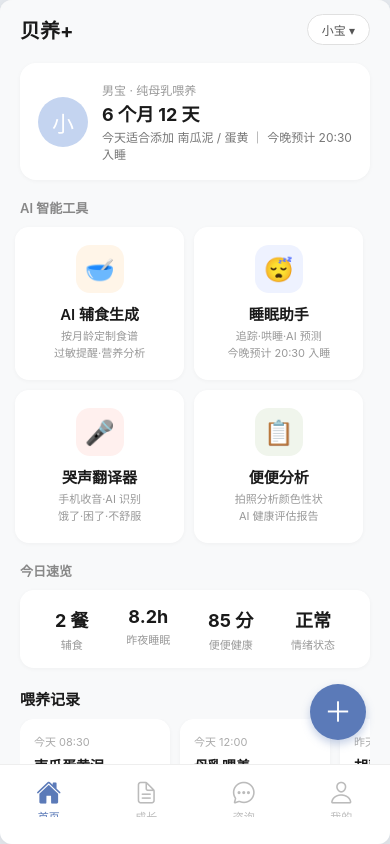
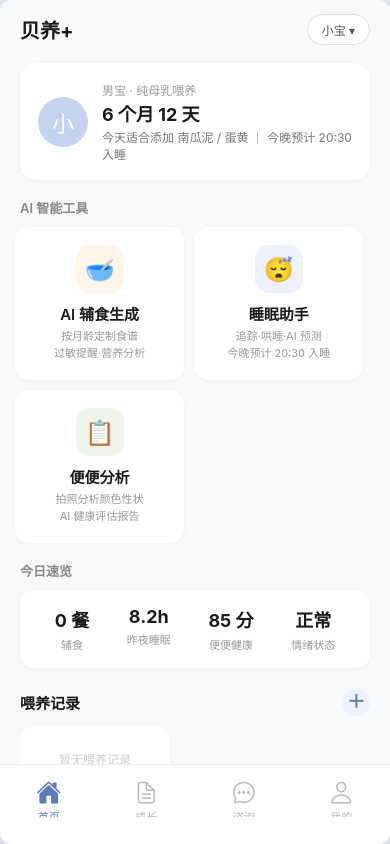
Before and after one commit to Ssunriseface/infant_mom, a React Native app: screen /HomeMain in a window 390 px wide. Built offline with nearby package versions, Linux system fonts and the light colour scheme.

Commit message:
feat: add inline record forms on HomeScreen with RecordContext integration

```diff
--- a/App.tsx
+++ b/App.tsx
@@ -6,6 +6,7 @@ import { createNativeStackNavigator } from '@react-navigation/native-stack';
 import { createBottomTabNavigator } from '@react-navigation/bottom-tabs';
 import { Colors } from './src/theme/colors';
 import { SubscriptionProvider } from './src/contexts/SubscriptionContext';
+import { RecordProvider } from './src/contexts/RecordContext';
 
 import HomeScreen from './src/screens/HomeScreen';
 import RecordsScreen from './src/screens/RecordsScreen';
@@ -83,6 +84,7 @@ function TabIcon({ name, focused, color, size }: {
 export default function App() {
   const content = (
     <SubscriptionProvider>
+      <RecordProvider>
       <NavigationContainer>
       <Tab.Navigator
         screenOptions={({ route }) => ({
@@ -103,6 +105,7 @@ export default function App() {
         <Tab.Screen name="Profile" component={ProfileStackScreen} options={{ tabBarLabel: '我的' }} />
       </Tab.Navigator>
     </NavigationContainer>
+    </RecordProvider>
     </SubscriptionProvider>
   );
 
--- a/src/screens/HomeScreen.tsx
+++ b/src/screens/HomeScreen.tsx
@@ -1,49 +1,148 @@
-import React from 'react';
+import React, { useState } from 'react';
 import {
   View,
   Text,
   StyleSheet,
   ScrollView,
   TouchableOpacity,
+  TextInput,
   StatusBar,
-  Alert,
 } from 'react-native';
 import { Colors } from '../theme/colors';
+import { useRecords, FeedingRecord, SleepRecord, PoopRecord } from '../contexts/RecordContext';
 
-function RecordSection({ title, cards }: {
-  title: string;
-  cards: { date: string; title: string; detail: string; badge: string; badgeType: string }[];
+function RecordCard({ date, title, detail, badge, badgeType }: {
+  date: string; title: string; detail: string; badge: string; badgeType: string;
 }) {
   return (
-    <View style={styles.section}>
-      <Text style={styles.sectionTitle}>{title}</Text>
-      <ScrollView horizontal showsHorizontalScrollIndicator={false}>
-        {cards.map((item, i) => (
-          <View key={i} style={styles.recordCard}>
-            <Text style={styles.rcDate}>{item.date}</Text>
-            <Text style={styles.rcTitle}>{item.title}</Text>
-            <Text style={styles.rcDetail}>{item.detail}</Text>
+    <View style={styles.recordCard}>
+      <Text style={styles.rcDate}>{date}</Text>
+      <Text style={styles.rcTitle}>{title}</Text>
+      <Text style={styles.rcDetail}>{detail}</Text>
       <View style={[
         styles.rcBadge,
-              item.badgeType === 'ok' && { backgroundColor: Colors.ok },
-              item.badgeType === 'warn' && { backgroundColor: Colors.warn },
-              item.badgeType === 'info' && { backgroundColor: Colors.primaryLight },
+        badgeType === 'ok' && { backgroundColor: Colors.ok },
+        badgeType === 'warn' && { backgroundColor: Colors.warn },
+        badgeType === 'info' && { backgroundColor: Colors.primaryLight },
       ]}>
         <Text style={[
           styles.rcBadgeText,
-                item.badgeType === 'ok' && { color: Colors.okText },
-                item.badgeType === 'warn' && { color: Colors.warnText },
-                item.badgeType === 'info' && { color: Colors.primary },
-              ]}>{item.badge}</Text>
+          badgeType === 'ok' && { color: Colors.okText },
+          badgeType === 'warn' && { color: Colors.warnText },
+          badgeType === 'info' && { color: Colors.primary },
+        ]}>{badge}</Text>
       </View>
-          </View>
-        ))}
-      </ScrollView>
     </View>
   );
 }
 
+const FEEDING_TYPES: FeedingRecord['type'][] = ['母乳', '配方奶', '辅食'];
+const POOP_COLORS = [
+  { code: '#e8d088', name: '金黄' },
+  { code: '#a0b888', name: '绿' },
+  { code: '#b89868', name: '棕' },
+  { code: '#c0c0c0', name: '灰' },
+  { code: '#d47868', name: '红' },
+];
+const POOP_TEXTURES: PoopRecord['texture'][] = ['软', '稀', '硬'];
+
 export default function HomeScreen({ navigation }: any) {
+  const { feedingRecords, sleepRecords, poopRecords, addFeeding, addSleep, addPoop } = useRecords();
+  const [openForm, setOpenForm] = useState<'feeding' | 'sleep' | 'poop' | null>(null);
+
+  // Feeding form state
+  const [feedType, setFeedType] = useState<FeedingRecord['type']>('辅食');
+  const [feedFood, setFeedFood] = useState('');
+  const [feedAmount, setFeedAmount] = useState('');
+  const [feedNote, setFeedNote] = useState('');
+
+  // Sleep form state
+  const [sleepTime, setSleepTime] = useState('20:00');
+  const [wakeTime, setWakeTime] = useState('06:00');
+  const [sleepWakes, setSleepWakes] = useState('0');
+  const [sleepNote, setSleepNote] = useState('');
+
+  // Poop form state
+  const [poopColor, setPoopColor] = useState(POOP_COLORS[0]);
+  const [poopTexture, setPoopTexture] = useState<PoopRecord['texture']>('软');
+  const [poopNote, setPoopNote] = useState('');
+
+  const now = () => {
+    const d = new Date();
+    return `${d.getHours().toString().padStart(2, '0')}:${d.getMinutes().toString().padStart(2, '0')}`;
+  };
+
+  const calcDuration = (st: string, wt: string) => {
+    const [sh, sm] = st.split(':').map(Number);
+    const [wh, wm] = wt.split(':').map(Number);
+    let mins = (wh * 60 + wm) - (sh * 60 + sm);
+    if (mins < 0) mins += 24 * 60;
+    const h = Math.floor(mins / 60);
+    const m = mins % 60;
+    return `${h}h${m > 0 ? m + 'm' : ''}`;
+  };
+
+  const handleSaveFeeding = () => {
+    if (!feedFood.trim()) return;
+    addFeeding({
+      time: now(),
+      type: feedType,
+      food: feedFood.trim(),
+      amount: feedAmount.trim() || undefined,
+      note: feedNote.trim() || undefined,
+    });
+    setFeedFood(''); setFeedAmount(''); setFeedNote(''); setOpenForm(null);
+  };
+
+  const handleSaveSleep = () => {
+    addSleep({
+      date: '昨晚',
+      sleepTime,
+      wakeTime,
+      duration: calcDuration(sleepTime, wakeTime),
+      wakes: parseInt(sleepWakes, 10) || 0,
+      note: sleepNote.trim() || undefined,
+    });
+    setSleepNote(''); setOpenForm(null);
+  };
+
+  const handleSavePoop = () => {
+    addPoop({
+      time: now(),
+      color: poopColor.code,
+      colorName: poopColor.name,
+      texture: poopTexture,
+      note: poopNote.trim() || undefined,
+    });
+    setPoopNote(''); setOpenForm(null);
+  };
+
+  const feedingCards = feedingRecords.slice(0, 5).map((r) => ({
+    date: `今天 ${r.time}`,
+    title: r.food,
+    detail: `${r.type}${r.amount ? ' · ' + r.amount : ''}${r.note ? ' · ' + r.note : ''}`,
+    badge: r.type === '辅食' ? '辅食' : r.type,
+    badgeType: 'ok',
+  }));
+
+  const sleepCards = sleepRecords.slice(0, 5).map((r) => ({
+    date: r.date,
+    title: `夜间睡眠 ${r.duration}`,
+    detail: `${r.sleepTime} → ${r.wakeTime} · 夜醒 ${r.wakes} 次`,
+    badge: r.wakes <= 1 ? '良好' : r.wakes <= 2 ? '正常' : '注意',
+    badgeType: r.wakes <= 1 ? 'ok' : r.wakes <= 2 ? 'info' : 'warn',
+  }));
+
+  const poopCards = poopRecords.slice(0, 5).map((r) => ({
+    date: `今天 ${r.time}`,
+    title: `${r.colorName}${r.texture}便`,
+    detail: r.note || `${r.colorName}色${r.texture}便`,
+    badge: r.texture === '软' ? '正常' : '注意',
+    badgeType: r.texture === '软' ? 'ok' : 'warn',
+  }));
+
+  const todayFeedCount = feedingRecords.filter((r) => r.time.startsWith(new Date().getHours().toString())).length || feedingRecords.length || 0;
+
   return (
     <View style={styles.container}>
       <StatusBar barStyle="dark-content" backgroundColor={Colors.background} />
@@ -72,49 +171,22 @@ export default function HomeScreen({ navigation }: any) {
         <View style={styles.sectionLabel}>
           <Text style={styles.sectionLabelText}>AI 智能工具</Text>
         </View>
-
         <View style={styles.toolGrid}>
-          <TouchableOpacity
-            style={styles.toolCard}
-            onPress={() => navigation.navigate('FeedingTool')}
-            activeOpacity={0.7}
-          >
+          <TouchableOpacity style={styles.toolCard} onPress={() => navigation.navigate('FeedingTool')} activeOpacity={0.7}>
             <View style={[styles.toolIcon, { backgroundColor: Colors.feeding }]}>
               <Text style={styles.toolEmoji}>🥣</Text>
             </View>
             <Text style={styles.toolName}>AI 辅食生成</Text>
             <Text style={styles.toolDesc}>按月龄定制食谱{'\n'}过敏提醒·营养分析</Text>
           </TouchableOpacity>
-
-          <TouchableOpacity
-            style={styles.toolCard}
-            onPress={() => navigation.navigate('SleepTool')}
-            activeOpacity={0.7}
-          >
+          <TouchableOpacity style={styles.toolCard} onPress={() => navigation.navigate('SleepTool')} activeOpacity={0.7}>
             <View style={[styles.toolIcon, { backgroundColor: Colors.sleep }]}>
               <Text style={styles.toolEmoji}>😴</Text>
             </View>
             <Text style={styles.toolName}>睡眠助手</Text>
             <Text style={styles.toolDesc}>追踪·哄睡·AI 预测{'\n'}今晚预计 20:30 入睡</Text>
           </TouchableOpacity>
-
-          <TouchableOpacity
-            style={styles.toolCard}
-            onPress={() => navigation.navigate('CryTool')}
-            activeOpacity={0.7}
-          >
-            <View style={[styles.toolIcon, { backgroundColor: Colors.cry }]}>
-              <Text style={styles.toolEmoji}>🎤</Text>
-            </View>
-            <Text style={styles.toolName}>哭声翻译器</Text>
-            <Text style={styles.toolDesc}>手机收音·AI 识别{'\n'}饿了·困了·不舒服</Text>
-          </TouchableOpacity>
-
-          <TouchableOpacity
-            style={styles.toolCard}
-            onPress={() => navigation.navigate('PoopTool')}
-            activeOpacity={0.7}
-          >
+          <TouchableOpacity style={styles.toolCard} onPress={() => navigation.navigate('PoopTool')} activeOpacity={0.7}>
             <View style={[styles.toolIcon, { backgroundColor: Colors.poop }]}>
               <Text style={styles.toolEmoji}>📋</Text>
             </View>
@@ -127,10 +199,9 @@ export default function HomeScreen({ navigation }: any) {
         <View style={styles.sectionLabel}>
           <Text style={styles.sectionLabelText}>今日速览</Text>
         </View>
-
         <View style={styles.todayStrip}>
           <View style={styles.todayItem}>
-            <Text style={styles.todayVal}>2 餐</Text>
+            <Text style={styles.todayVal}>{todayFeedCount} 餐</Text>
             <Text style={styles.todayLbl}>辅食</Text>
           </View>
           <View style={styles.todayItem}>
@@ -147,45 +218,159 @@ export default function HomeScreen({ navigation }: any) {
           </View>
         </View>
 
-        {/* Feeding Records */}
-        <RecordSection
-          title="喂养记录"
-          cards={[
-            { date: '今天 08:30', title: '南瓜蛋黄泥', detail: '辅食第 2 餐 · 吃了大半碗', badge: '爱吃', badgeType: 'ok' },
-            { date: '今天 12:00', title: '母乳喂养', detail: '左侧 15min · 右侧 10min', badge: '正常', badgeType: 'info' },
-            { date: '昨天 18:00', title: '胡萝卜猪肝泥', detail: '第一次尝试 · 接受度一般', badge: '观察中', badgeType: 'warn' },
-          ]}
-        />
+        {/* === Feeding Records === */}
+        <View style={styles.section}>
+          <View style={styles.sectionHeader}>
+            <Text style={styles.sectionTitle}>喂养记录</Text>
+            <TouchableOpacity
+              style={styles.addBtn}
+              onPress={() => setOpenForm(openForm === 'feeding' ? null : 'feeding')}
+            >
+              <Text style={styles.addBtnText}>{openForm === 'feeding' ? '−' : '＋'}</Text>
+            </TouchableOpacity>
+          </View>
 
-        {/* Sleep Records */}
-        <RecordSection
-          title="睡眠记录"
-          cards={[
-            { date: '昨晚', title: '夜间睡眠 8.2h', detail: '20:35 → 06:15 · 夜醒 2 次', badge: '正常', badgeType: 'info' },
-            { date: '昨天', title: '白天小觉 40min', detail: '14:00 → 14:40', badge: '规律', badgeType: 'ok' },
-            { date: '前天', title: '夜间睡眠 7.8h', detail: '21:00 → 05:50 · 夜醒 3 次', badge: '注意', badgeType: 'warn' },
-          ]}
-        />
+          {openForm === 'feeding' && (
+            <View style={styles.formCard}>
+              <View style={styles.chipRow}>
+                {FEEDING_TYPES.map((t) => (
+                  <TouchableOpacity
+                    key={t}
+                    style={[styles.chip, feedType === t && styles.chipActive]}
+                    onPress={() => setFeedType(t)}
+                  >
+                    <Text style={[styles.chipText, feedType === t && styles.chipTextActive]}>{t}</Text>
+                  </TouchableOpacity>
+                ))}
+              </View>
+              <TextInput style={styles.input} placeholder="食物名称" placeholderTextColor="#ccc" value={feedFood} onChangeText={setFeedFood} />
+              <TextInput style={styles.input} placeholder="食量（选填）" placeholderTextColor="#ccc" value={feedAmount} onChangeText={setFeedAmount} />
+              <TextInput style={styles.input} placeholder="备注（选填）" placeholderTextColor="#ccc" value={feedNote} onChangeText={setFeedNote} />
+              <TouchableOpacity style={styles.saveBtn} onPress={handleSaveFeeding}>
+                <Text style={styles.saveBtnText}>保存</Text>
+              </TouchableOpacity>
+            </View>
+          )}
 
-        {/* Poop Records */}
-        <RecordSection
-          title="便便记录"
-          cards={[
-            { date: '今天', title: '健康分 85', detail: '金黄色软便 · 母乳典型', badge: '正常', badgeType: 'ok' },
-            { date: '昨天', title: '健康分 78', detail: '偏干 · 建议增加饮水', badge: '注意', badgeType: 'warn' },
-            { date: '5/29', title: '健康分 90', detail: '完美 · 消化吸收好', badge: '优秀', badgeType: 'ok' },
-          ]}
-        />
+          <ScrollView horizontal showsHorizontalScrollIndicator={false}>
+            {feedingCards.length > 0 ? feedingCards.map((item, i) => (
+              <RecordCard key={i} {...item} />
+            )) : (
+              <View style={styles.emptyCard}>
+                <Text style={styles.emptyText}>暂无喂养记录</Text>
+              </View>
+            )}
+          </ScrollView>
+        </View>
 
+        {/* === Sleep Records === */}
+        <View style={styles.section}>
+          <View style={styles.sectionHeader}>
+            <Text style={styles.sectionTitle}>睡眠记录</Text>
+            <TouchableOpacity
+              style={styles.addBtn}
+              onPress={() => setOpenForm(openForm === 'sleep' ? null : 'sleep')}
+            >
+              <Text style={styles.addBtnText}>{openForm === 'sleep' ? '−' : '＋'}</Text>
+            </TouchableOpacity>
+          </View>
+
+          {openForm === 'sleep' && (
+            <View style={styles.formCard}>
+              <View style={styles.formRow}>
+                <View style={styles.formCol}>
+                  <Text style={styles.formLabel}>入睡</Text>
+                  <TextInput style={styles.input} placeholder="20:00" placeholderTextColor="#ccc" value={sleepTime} onChangeText={setSleepTime} />
+                </View>
+                <View style={styles.formCol}>
+                  <Text style={styles.formLabel}>醒来</Text>
+                  <TextInput style={styles.input} placeholder="06:00" placeholderTextColor="#ccc" value={wakeTime} onChangeText={setWakeTime} />
+                </View>
+              </View>
+              <Text style={styles.durationText}>时长: {calcDuration(sleepTime, wakeTime)}</Text>
+              <View style={styles.formRow}>
+                <View style={styles.formCol}>
+                  <Text style={styles.formLabel}>夜醒次数</Text>
+                  <TextInput style={styles.input} placeholder="0" placeholderTextColor="#ccc" value={sleepWakes} onChangeText={setSleepWakes} keyboardType="numeric" />
+                </View>
+              </View>
+              <TextInput style={styles.input} placeholder="备注（选填）" placeholderTextColor="#ccc" value={sleepNote} onChangeText={setSleepNote} />
+              <TouchableOpacity style={styles.saveBtn} onPress={handleSaveSleep}>
+                <Text style={styles.saveBtnText}>保存</Text>
+              </TouchableOpacity>
+            </View>
+          )}
+
+          <ScrollView horizontal showsHorizontalScrollIndicator={false}>
+            {sleepCards.length > 0 ? sleepCards.map((item, i) => (
+              <RecordCard key={i} {...item} />
+            )) : (
+              <View style={styles.emptyCard}>
+                <Text style={styles.emptyText}>暂无睡眠记录</Text>
+              </View>
+            )}
           </ScrollView>
+        </View>
 
+        {/* === Poop Records === */}
+        <View style={styles.section}>
+          <View style={styles.sectionHeader}>
+            <Text style={styles.sectionTitle}>便便记录</Text>
             <TouchableOpacity
-        style={styles.fab}
-        onPress={() => Alert.alert('提示', '记录已添加（演示）')}
-        activeOpacity={0.8}
+              style={styles.addBtn}
+              onPress={() => setOpenForm(openForm === 'poop' ? null : 'poop')}
             >
-        <Text style={styles.fabText}>＋</Text>
+              <Text style={styles.addBtnText}>{openForm === 'poop' ? '−' : '＋'}</Text>
             </TouchableOpacity>
+          </View>
+
+          {openForm === 'poop' && (
+            <View style={styles.formCard}>
+              <Text style={styles.formLabel}>颜色</Text>
+              <View style={styles.chipRow}>
+                {POOP_COLORS.map((c) => (
+                  <TouchableOpacity
+                    key={c.name}
+                    style={[styles.colorChip, poopColor.name === c.name && styles.colorChipActive]}
+                    onPress={() => setPoopColor(c)}
+                  >
+                    <View style={[styles.colorDot, { backgroundColor: c.code }]} />
+                    <Text style={styles.colorName}>{c.name}</Text>
+                  </TouchableOpacity>
+                ))}
+              </View>
+              <Text style={styles.formLabel}>性状</Text>
+              <View style={styles.chipRow}>
+                {POOP_TEXTURES.map((t) => (
+                  <TouchableOpacity
+                    key={t}
+                    style={[styles.chip, poopTexture === t && styles.chipActive]}
+                    onPress={() => setPoopTexture(t)}
+                  >
+                    <Text style={[styles.chipText, poopTexture === t && styles.chipTextActive]}>{t}</Text>
+                  </TouchableOpacity>
+                ))}
+              </View>
+              <TextInput style={styles.input} placeholder="备注（选填）" placeholderTextColor="#ccc" value={poopNote} onChangeText={setPoopNote} />
+              <TouchableOpacity style={styles.saveBtn} onPress={handleSavePoop}>
+                <Text style={styles.saveBtnText}>保存</Text>
+              </TouchableOpacity>
+            </View>
+          )}
+
+          <ScrollView horizontal showsHorizontalScrollIndicator={false}>
+            {poopCards.length > 0 ? poopCards.map((item, i) => (
+              <RecordCard key={i} {...item} />
+            )) : (
+              <View style={styles.emptyCard}>
+                <Text style={styles.emptyText}>暂无便便记录</Text>
+              </View>
+            )}
+          </ScrollView>
+        </View>
+
+        <View style={{ height: 20 }} />
+      </ScrollView>
     </View>
   );
 }
@@ -194,47 +379,21 @@ const styles = StyleSheet.create({
   container: { flex: 1, backgroundColor: Colors.background },
   scroll: { flex: 1 },
   header: {
-    flexDirection: 'row',
-    justifyContent: 'space-between',
-    alignItems: 'center',
-    paddingHorizontal: 20,
-    paddingTop: 14,
-    paddingBottom: 18,
+    flexDirection: 'row', justifyContent: 'space-between', alignItems: 'center',
+    paddingHorizontal: 20, paddingTop: 14, paddingBottom: 18,
   },
   appName: { fontSize: 20, fontWeight: '700', color: Colors.text },
   babyTag: {
-    backgroundColor: Colors.white,
-    borderWidth: 1,
-    borderColor: Colors.border,
-    paddingHorizontal: 14,
-    paddingVertical: 6,
-    borderRadius: 20,
+    backgroundColor: Colors.white, borderWidth: 1, borderColor: Colors.border,
+    paddingHorizontal: 14, paddingVertical: 6, borderRadius: 20,
   },
   babyTagText: { fontSize: 12, color: '#555', fontWeight: '500' },
-
   babyCard: {
-    marginHorizontal: 20,
-    marginBottom: 18,
-    backgroundColor: Colors.white,
-    borderRadius: 16,
-    padding: 18,
-    flexDirection: 'row',
-    alignItems: 'center',
-    gap: 14,
-    shadowColor: '#000',
-    shadowOffset: { width: 0, height: 1 },
-    shadowOpacity: 0.04,
-    shadowRadius: 4,
-    elevation: 1,
+    marginHorizontal: 20, marginBottom: 18, backgroundColor: Colors.white,
+    borderRadius: 16, padding: 18, flexDirection: 'row', alignItems: 'center', gap: 14,
+    shadowColor: '#000', shadowOffset: { width: 0, height: 1 }, shadowOpacity: 0.04, shadowRadius: 4, elevation: 1,
   },
-  avatar: {
-    width: 50,
-    height: 50,
-    borderRadius: 25,
-    backgroundColor: '#c4d4f0',
-    alignItems: 'center',
-    justifyContent: 'center',
-  },
+  avatar: { width: 50, height: 50, borderRadius: 25, backgroundColor: '#c4d4f0', alignItems: 'center', justifyContent: 'center' },
   avatarText: { fontSize: 22, color: Colors.white },
   babyInfo: { flex: 1 },
   babyAge: { fontSize: 12, color: Colors.subtext },
@@ -244,59 +403,72 @@ const styles = StyleSheet.create({
   sectionLabel: { paddingHorizontal: 20, marginBottom: 10 },
   sectionLabelText: { fontSize: 13, fontWeight: '600', color: '#888' },
 
-  toolGrid: {
-    flexDirection: 'row',
-    flexWrap: 'wrap',
-    paddingHorizontal: 15,
-    marginBottom: 18,
-    gap: 10,
+  toolGrid: { flexDirection: 'row', flexWrap: 'wrap', paddingHorizontal: 15, marginBottom: 18, gap: 10 },
+  toolCard: {
+    width: '47%', backgroundColor: Colors.white, borderRadius: 14, padding: 18, alignItems: 'center',
+    shadowColor: '#000', shadowOffset: { width: 0, height: 1 }, shadowOpacity: 0.04, shadowRadius: 4, elevation: 1,
   },
-  toolCard: {
-    width: '47%',
-    backgroundColor: Colors.white,
-    borderRadius: 14,
-    padding: 18,
-    alignItems: 'center',
-    shadowColor: '#000',
-    shadowOffset: { width: 0, height: 1 },
-    shadowOpacity: 0.04,
-    shadowRadius: 4,
-    elevation: 1,
-  },
-  toolIcon: {
-    width: 48,
-    height: 48,
-    borderRadius: 14,
-    alignItems: 'center',
-    justifyContent: 'center',
-    marginBottom: 10,
-  },
+  toolIcon: { width: 48, height: 48, borderRadius: 14, alignItems: 'center', justifyContent: 'center', marginBottom: 10 },
   toolEmoji: { fontSize: 24 },
   toolName: { fontSize: 15, fontWeight: '600', color: Colors.text, marginBottom: 4 },
   toolDesc: { fontSize: 11, color: Colors.subtext, lineHeight: 17, textAlign: 'center' },
 
   todayStrip: {
-    marginHorizontal: 20,
-    marginBottom: 20,
-    backgroundColor: Colors.white,
-    borderRadius: 14,
-    padding: 16,
-    flexDirection: 'row',
-    justifyContent: 'space-around',
-    shadowColor: '#000',
-    shadowOffset: { width: 0, height: 1 },
-    shadowOpacity: 0.04,
-    shadowRadius: 4,
-    elevation: 1,
+    marginHorizontal: 20, marginBottom: 20, backgroundColor: Colors.white, borderRadius: 14,
+    padding: 16, flexDirection: 'row', justifyContent: 'space-around',
+    shadowColor: '#000', shadowOffset: { width: 0, height: 1 }, shadowOpacity: 0.04, shadowRadius: 4, elevation: 1,
   },
   todayItem: { alignItems: 'center' },
   todayVal: { fontSize: 18, fontWeight: '700', color: Colors.text },
   todayLbl: { fontSize: 11, color: Colors.subtext, marginTop: 4 },
 
-  // Record cards (from RecordsScreen)
+  // Record section
   section: { marginHorizontal: 20, marginBottom: 18 },
-  sectionTitle: { fontSize: 15, fontWeight: '600', color: Colors.text, marginBottom: 10 },
+  sectionHeader: { flexDirection: 'row', justifyContent: 'space-between', alignItems: 'center', marginBottom: 10 },
+  sectionTitle: { fontSize: 15, fontWeight: '600', color: Colors.text },
+  addBtn: {
+    width: 28, height: 28, borderRadius: 14, backgroundColor: Colors.primaryLight,
+    alignItems: 'center', justifyContent: 'center',
+  },
+  addBtnText: { fontSize: 18, fontWeight: '600', color: Colors.primary, lineHeight: 20 },
 
+  // Inline form
+  formCard: {
+    backgroundColor: Colors.white, borderRadius: 14, padding: 16, marginBottom: 12,
+    shadowColor: '#000', shadowOffset: { width: 0, height: 1 }, shadowOpacity: 0.04, shadowRadius: 4, elevation: 1,
+  },
+  chipRow: { flexDirection: 'row', gap: 8, marginBottom: 12, flexWrap: 'wrap' },
+  chip: {
+    paddingHorizontal: 14, paddingVertical: 7, borderRadius: 16,
+    borderWidth: 1, borderColor: Colors.border, backgroundColor: Colors.white,
+  },
+  chipActive: { backgroundColor: Colors.primary, borderColor: Colors.primary },
+  chipText: { fontSize: 12, color: '#555', fontWeight: '500' },
+  chipTextActive: { color: Colors.white },
+  colorChip: {
+    paddingHorizontal: 10, paddingVertical: 8, borderRadius: 12,
+    borderWidth: 1, borderColor: Colors.border, backgroundColor: Colors.white,
+    flexDirection: 'row', alignItems: 'center', gap: 6,
+  },
+  colorChipActive: { borderColor: Colors.primary, borderWidth: 2 },
+  colorDot: { width: 14, height: 14, borderRadius: 7 },
+  colorName: { fontSize: 11, fontWeight: '500', color: Colors.text },
+  input: {
+    borderWidth: 1, borderColor: Colors.border, borderRadius: 10,
+    paddingVertical: 10, paddingHorizontal: 14, fontSize: 13, color: Colors.text,
+    backgroundColor: '#fafafa', marginBottom: 10,
+  },
+  formRow: { flexDirection: 'row', gap: 10 },
+  formCol: { flex: 1 },
+  formLabel: { fontSize: 12, fontWeight: '600', color: '#888', marginBottom: 4 },
+  durationText: { fontSize: 14, fontWeight: '600', color: Colors.primary, marginBottom: 10, textAlign: 'center' },
+  saveBtn: {
+    backgroundColor: Colors.primary, borderRadius: 10, paddingVertical: 12,
+    alignItems: 'center', marginTop: 4,
+  },
+  saveBtnText: { fontSize: 14, fontWeight: '600', color: Colors.white },
+
+  // Record cards
   recordCard: {
     width: 150, backgroundColor: Colors.white, borderRadius: 14,
     padding: 14, marginRight: 10,
@@ -309,14 +481,11 @@ const styles = StyleSheet.create({
   rcBadge: { alignSelf: 'flex-start', paddingHorizontal: 10, paddingVertical: 3, borderRadius: 6 },
   rcBadgeText: { fontSize: 10, fontWeight: '500' },
 
-  // FAB
-  fab: {
-    position: 'absolute', bottom: 24, right: 24,
-    width: 56, height: 56, borderRadius: 28,
-    backgroundColor: Colors.primary,
-    alignItems: 'center', justifyContent: 'center',
-    shadowColor: Colors.primary, shadowOffset: { width: 0, height: 4 },
-    shadowOpacity: 0.35, shadowRadius: 8, elevation: 6,
+  emptyCard: {
+    width: 150, backgroundColor: Colors.white, borderRadius: 14,
+    padding: 24, marginRight: 10, alignItems: 'center', justifyContent: 'center',
+    shadowColor: '#000', shadowOffset: { width: 0, height: 1 },
+    shadowOpacity: 0.04, shadowRadius: 4, elevation: 1,
   },
-  fabText: { fontSize: 28, color: Colors.white, lineHeight: 30 },
+  emptyText: { fontSize: 12, color: '#ccc' },
 });
```
Lines whose indentation alone changed are shown as unchanged.
